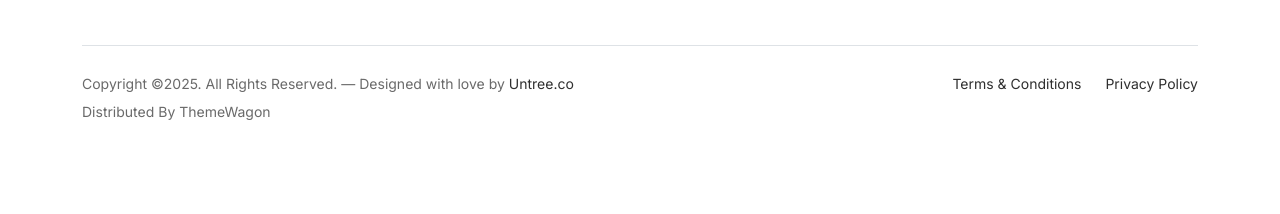
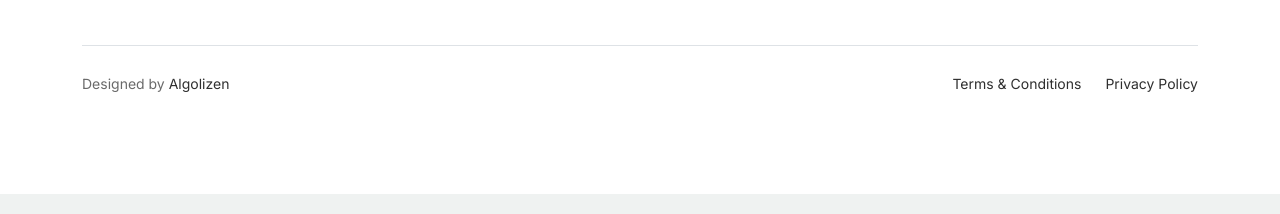
Before and after one commit to algolizen-projects/Furni, a plain HTML site: page blog.html in a window 1280 px wide. Shown: the part 3189-3403 px from the top of the page. Drawn offline with Linux system fonts and the light colour scheme.

Commit message:
Update blog.html

```diff
--- a/blog.html
+++ b/blog.html
@@ -389,8 +389,7 @@
 				<div class="border-top copyright">
 					<div class="row pt-4">
 						<div class="col-lg-6">
-							<p class="mb-2 text-center text-lg-start">Copyright &copy;<script>document.write(new Date().getFullYear());</script>. All Rights Reserved. &mdash; Designed with love by <a href="https://untree.co">Untree.co</a> Distributed By <a hreff="https://themewagon.com">ThemeWagon</a>  <!-- License information: https://untree.co/license/ -->
-            </p>
+							<p class="m-0">Designed by <a href="https://algolizen.com" target="_blank">Algolizen</a></p>
 						</div>
 
 						<div class="col-lg-6 text-center text-lg-end">
```
